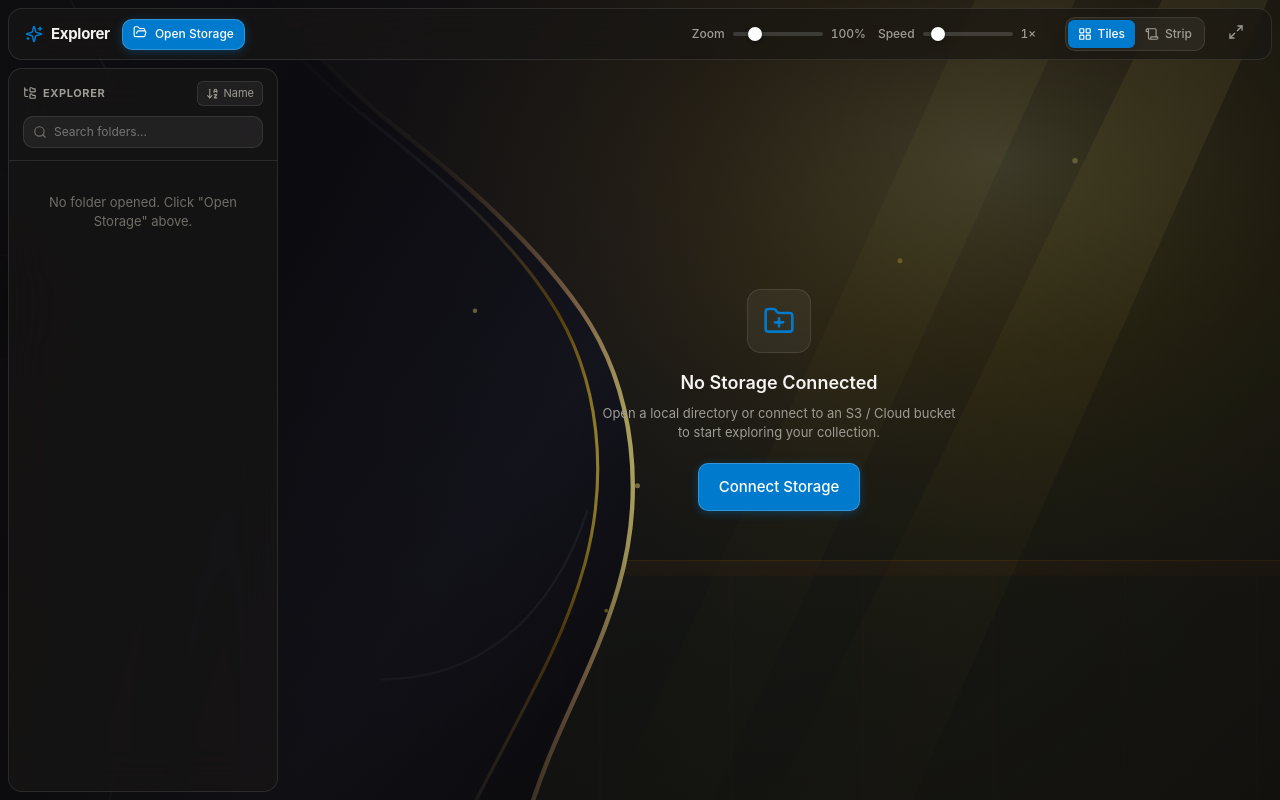
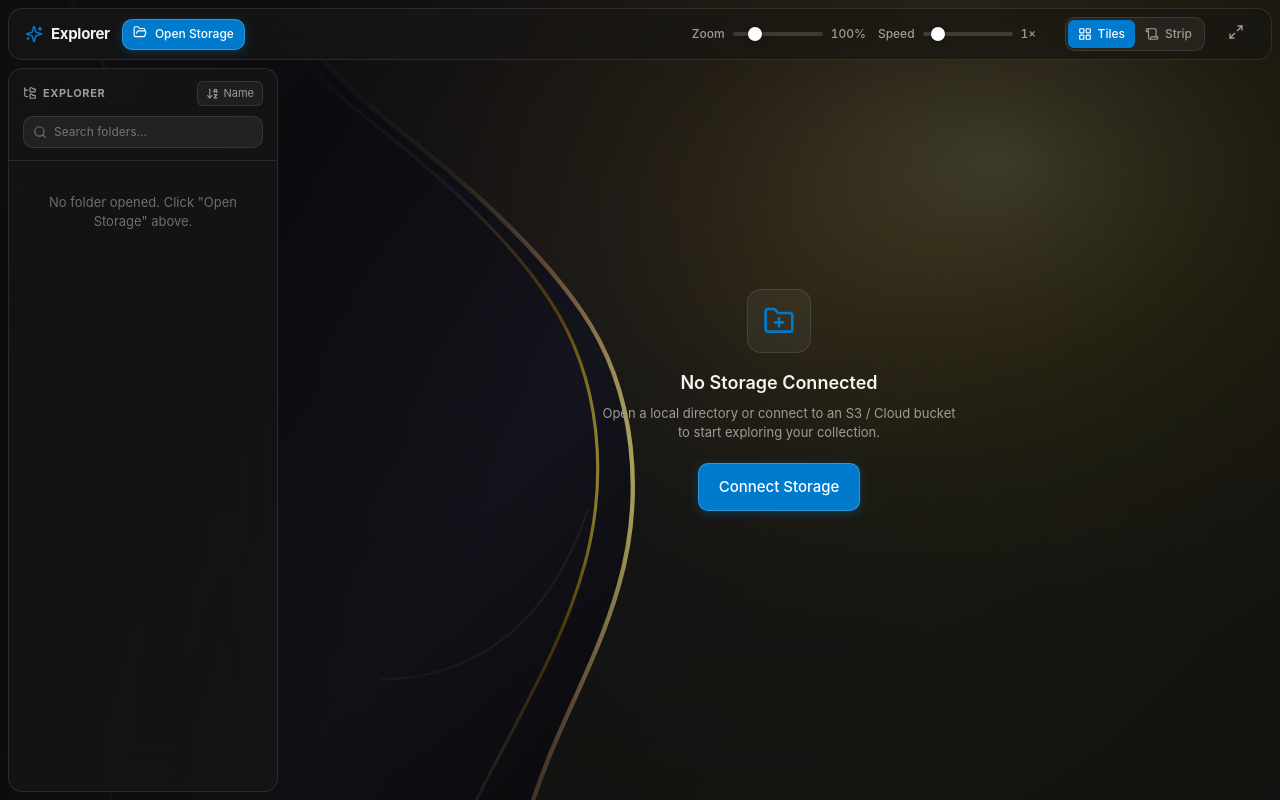
Before and after one commit to borromia/apps, a React (Vite) app in the folder explorer/: page / in a window 1280 px wide. Built offline with nearby package versions, Linux system fonts and the light colour scheme.

Commit message:
style: remove background particles, light rays, and fence lines for clean silhouette backdrop

```diff
--- a/explorer/src/components/common/MinimalArtBg.tsx
+++ b/explorer/src/components/common/MinimalArtBg.tsx
@@ -30,13 +30,6 @@ export const MinimalArtBg: React.FC = () => {
           <stop offset="70%" stopColor="#ca8a04" stopOpacity="0.04" />
           <stop offset="100%" stopColor="#000000" stopOpacity="0" />
         </radialGradient>
-
-        {/* Sunbeam Light Rays */}
-        <linearGradient id="sunRay" x1="100%" y1="0%" x2="0%" y2="100%">
-          <stop offset="0%" stopColor="#fef08a" stopOpacity="0.25" />
-          <stop offset="40%" stopColor="#fde047" stopOpacity="0.09" />
-          <stop offset="100%" stopColor="#eab308" stopOpacity="0" />
-        </linearGradient>
 
         {/* Dark fabric gradient matching the rich black/indigo tone */}
         <linearGradient id="bodyGradient" x1="0%" y1="0%" x2="100%" y2="100%">
@@ -76,27 +69,7 @@ export const MinimalArtBg: React.FC = () => {
       {/* 2. Sun Glow Aura in background */}
       <rect width="1024" height="683" fill="url(#sunGlow)" />
 
-      {/* 3. Balcony Terrace Railing (Matching photo / perspective) */}
-      <rect x="380" y="470" width="644" height="12" fill="#542e18" opacity="0.3" rx="1" />
-      <line x1="380" y1="470" x2="1024" y2="470" stroke="#ca8a04" strokeWidth="0.8" opacity="0.25" />
-      {[...Array(6)].map((_, i) => (
-        <line
-          key={i}
-          x1={480 + i * 105}
-          y1={482}
-          x2={480 + i * 105}
-          y2={683}
-          stroke="#542e18"
-          strokeWidth="1"
-          opacity="0.18"
-        />
-      ))}
-
-      {/* 4. Soft Sunbeams streaming from the upper-right foliage */}
-      <polygon points="940,0 1024,0 720,683 610,683" fill="url(#sunRay)" opacity="0.8" />
-      <polygon points="790,0 870,0 560,683 480,683" fill="url(#sunRay)" opacity="0.45" />
-
-      {/* 5. User's Exact Silhouette Body Fill */}
+      {/* 3. User's Exact Silhouette Body Fill */}
       <path
         fill="url(#bodyGradient)"
         d="
@@ -197,13 +170,6 @@ export const MinimalArtBg: React.FC = () => {
         strokeWidth="3.5"
         strokeLinecap="round"
       />
-
-      {/* Ambient subtle sunlight particles */}
-      <circle cx="510" cy="410" r="2" fill="#fef08a" opacity="0.65" />
-      <circle cx="485" cy="510" r="1.5" fill="#fde047" opacity="0.55" />
-      <circle cx="380" cy="270" r="1.8" fill="#fef08a" opacity="0.6" />
-      <circle cx="720" cy="230" r="2" fill="#fde047" opacity="0.4" />
-      <circle cx="860" cy="150" r="2.2" fill="#fef08a" opacity="0.5" />
     </svg>
   );
 };
```
Also changed, not shown: explorer/src/assets/minimal_art_bg.svg, 2 other files (tests, documents, lock files or other folders).
